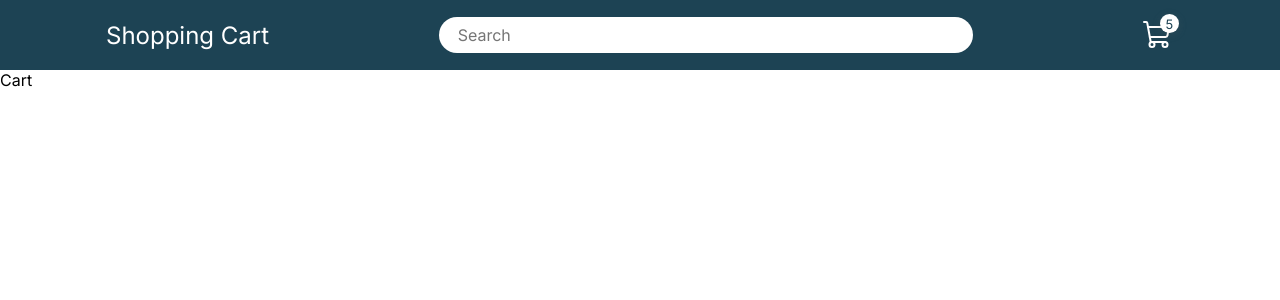
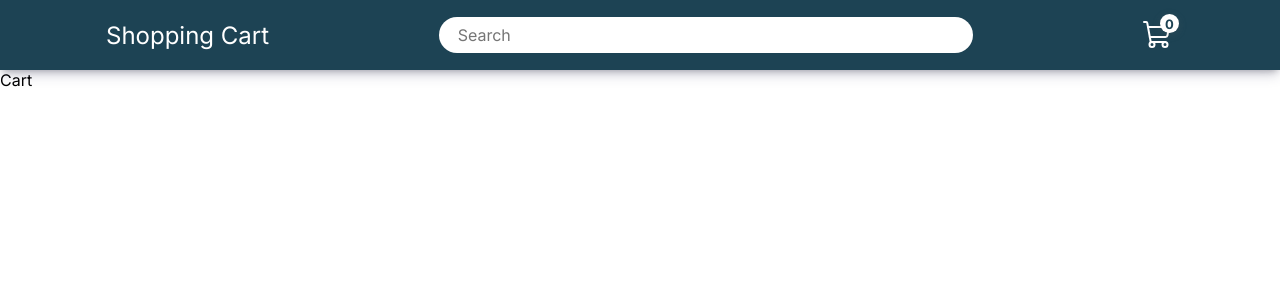
Before and after one commit to hrshmistry/Upstyle, a React (Create React App) app: page /cart in a window 1280 px wide. Shown: the top 300 px of the page. Built offline with nearby package versions, Linux system fonts and the light colour scheme.

Commit message:
style: sticky navbar

```diff
--- a/src/components/Navbar/Navbar.css
+++ b/src/components/Navbar/Navbar.css
@@ -1,6 +1,11 @@
 nav {
     background-color: var(--primary-color);
     color: #FFF;
+    position: sticky;
+    top: 0;
+    z-index: 10;
+    box-shadow: rgba(99, 99, 99, 0.2) 0px 2px 8px 0px;
+    box-shadow: rgba(50, 50, 93, 0.25) 0px 6px 12px -2px, rgba(0, 0, 0, 0.3) 0px 3px 7px -3px;
 }
 
 .navigation {
@@ -59,4 +64,5 @@ nav {
 
 .badge span {
     font-size: small;
+    font-weight: bold;
 }
--- a/src/components/Navbar/Navbar.jsx
+++ b/src/components/Navbar/Navbar.jsx
@@ -3,8 +3,11 @@ import React from 'react'
 import { Link } from 'react-router-dom'
 import './Navbar.css'
 import SearchBar from '../SearchBar'
+import { CartState } from "../../context/Context";
 
 const Navbar = () => {
+    const { state: { cart } } = CartState();
+
     return (
         <nav>
             <div className='navigation'>
@@ -13,7 +16,7 @@ const Navbar = () => {
                 <Link to={"/cart"} className='cart-container'>
                     <ShoppingCart size={32} />
                     <div className='badge'>
-                        <span>5</span>
+                        <span>{cart.length}</span>
                     </div>
                 </Link>
             </div>
--- a/src/products.js
+++ b/src/products.js
@@ -7,8 +7,8 @@ const products = [
         isBadge: true,
         badgeName: "New",
         shortDetail: "Men B&W Printed Kurta Pyjamas",
-        prize: "2039",
-        prizeCut: "3399",
+        prize: 2039,
+        prizeCut: 3399,
         discount: 40,
         btnText: "Add to Cart",
     },
@@ -20,8 +20,8 @@ const products = [
         isBadge: "",
         badgeName: "New",
         shortDetail: "Pure Cotton Printed T-shirt",
-        prize: "499",
-        prizeCut: "999",
+        prize: 499,
+        prizeCut: 999,
         discount: 50,
         btnText: "Add to Cart",
     },
@@ -33,8 +33,8 @@ const products = [
         isBadge: true,
         badgeName: "New",
         shortDetail: "Men Marino Wool Pullover Sweater",
-        prize: "1439",
-        prizeCut: "3199",
+        prize: 1439,
+        prizeCut: 3199,
         discount: 55,
         btnText: "Add to Cart",
     },
@@ -46,8 +46,8 @@ const products = [
         isBadge: true,
         badgeName: "New",
         shortDetail: "Men B&W Slim Fit Printed Shirt",
-        prize: "514",
-        prizeCut: "1049",
+        prize: 514,
+        prizeCut: 1049,
         discount: 51,
         btnText: "Add to Cart",
     },
@@ -59,8 +59,8 @@ const products = [
         isBadge: false,
         badgeName: "New",
         shortDetail: "Men Single-Breasted Slim-Fit Blazer",
-        prize: "2699",
-        prizeCut: "5999",
+        prize: 2699,
+        prizeCut: 5999,
         discount: 55,
         btnText: "Add to Cart",
     }
```
